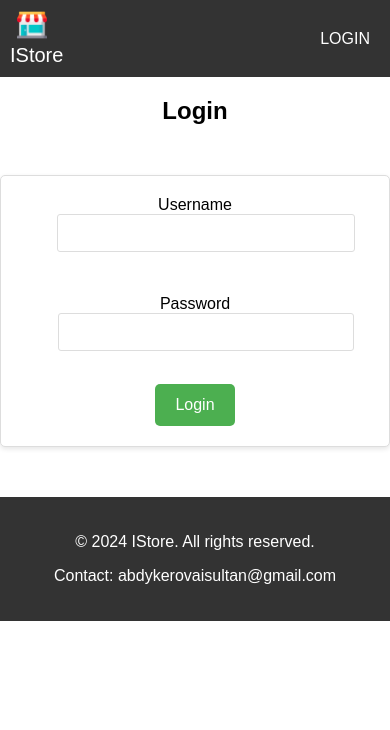
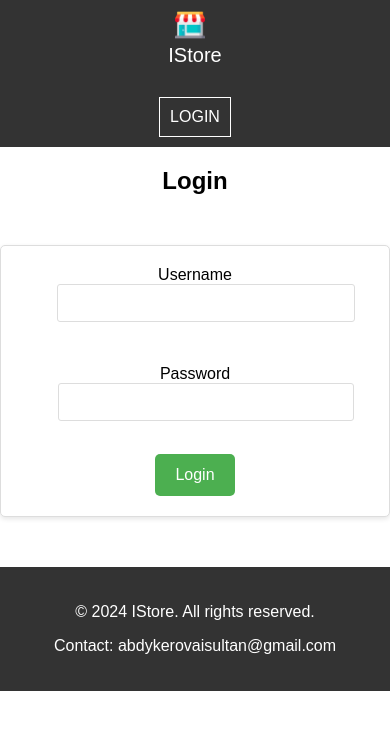
Before and after one commit to aisss27/test_task_shop, a React (Create React App) app: page /login in a window 390 px wide. Shown: the top 730 px of the page. Built offline with nearby package versions, Linux system fonts and the light colour scheme.

Commit message:
working on styles, final version

```diff
--- a/src/App.css
+++ b/src/App.css
@@ -68,3 +68,17 @@ footer {
   max-width: 1200px;
   margin: 0 auto;
 }
+
+@media only screen and (max-width: 768px) {
+  header{
+    flex-direction: column;
+    gap: 30px;
+  }
+  header a{
+    padding: 10px;
+    border: 1px solid white;
+  }
+  header a:hover{
+    background-color: white;
+  }
+}
--- a/src/components/ProductsList/ProductList.module.css
+++ b/src/components/ProductsList/ProductList.module.css
@@ -92,3 +92,19 @@
 .product_card button:hover {
     background-color: #45a049;
 }
+
+@media only screen and (max-width: 768px) {
+.product{
+    flex-direction: column;
+    align-items: center;
+    gap: 30px;
+    padding: 80px;
+}
+    .sidebar{
+       max-width: 100%;
+        margin: 0 auto;
+        padding: 0;
+        box-shadow: none;
+        background-color: transparent;
+    }
+}
```
